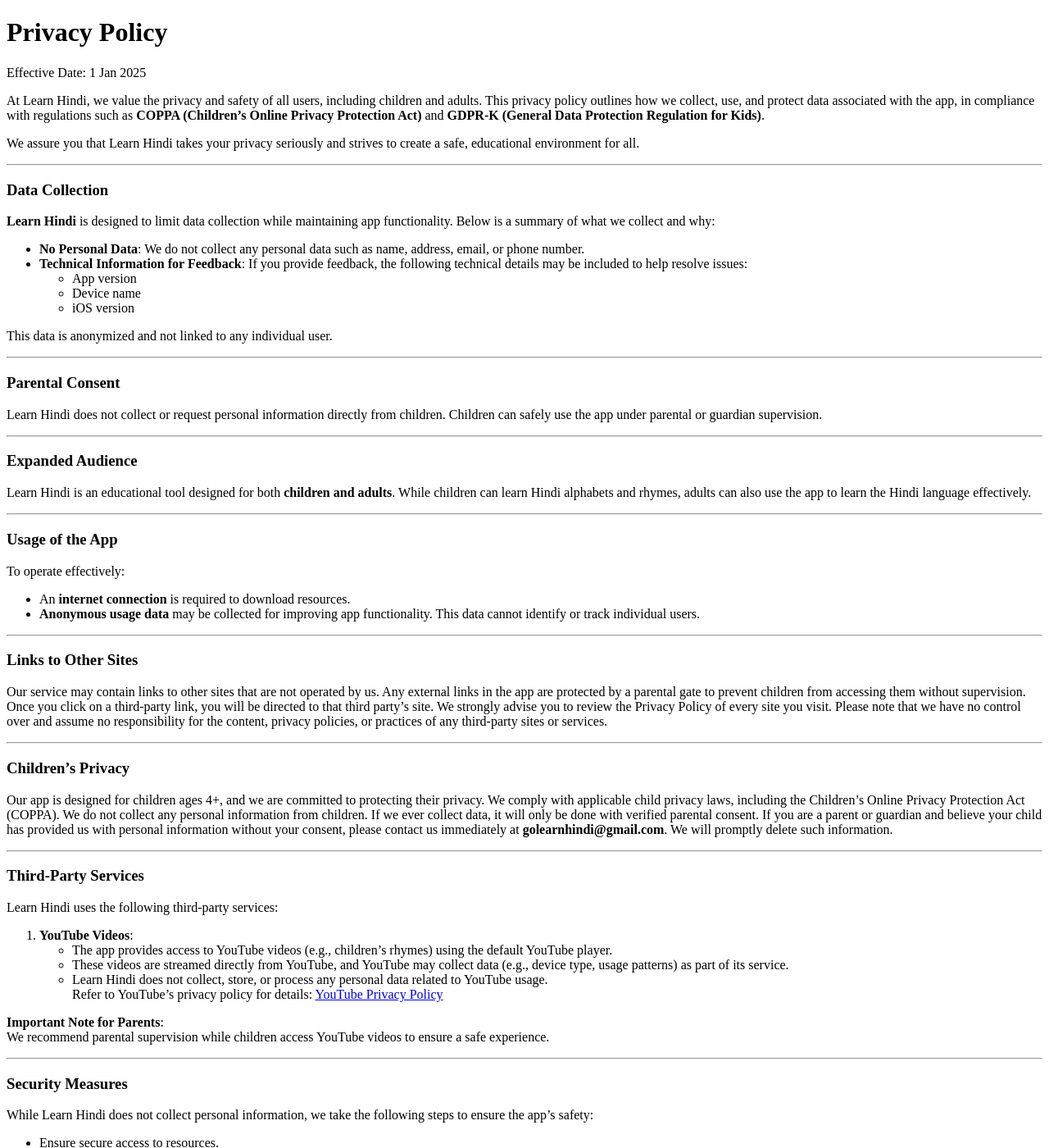
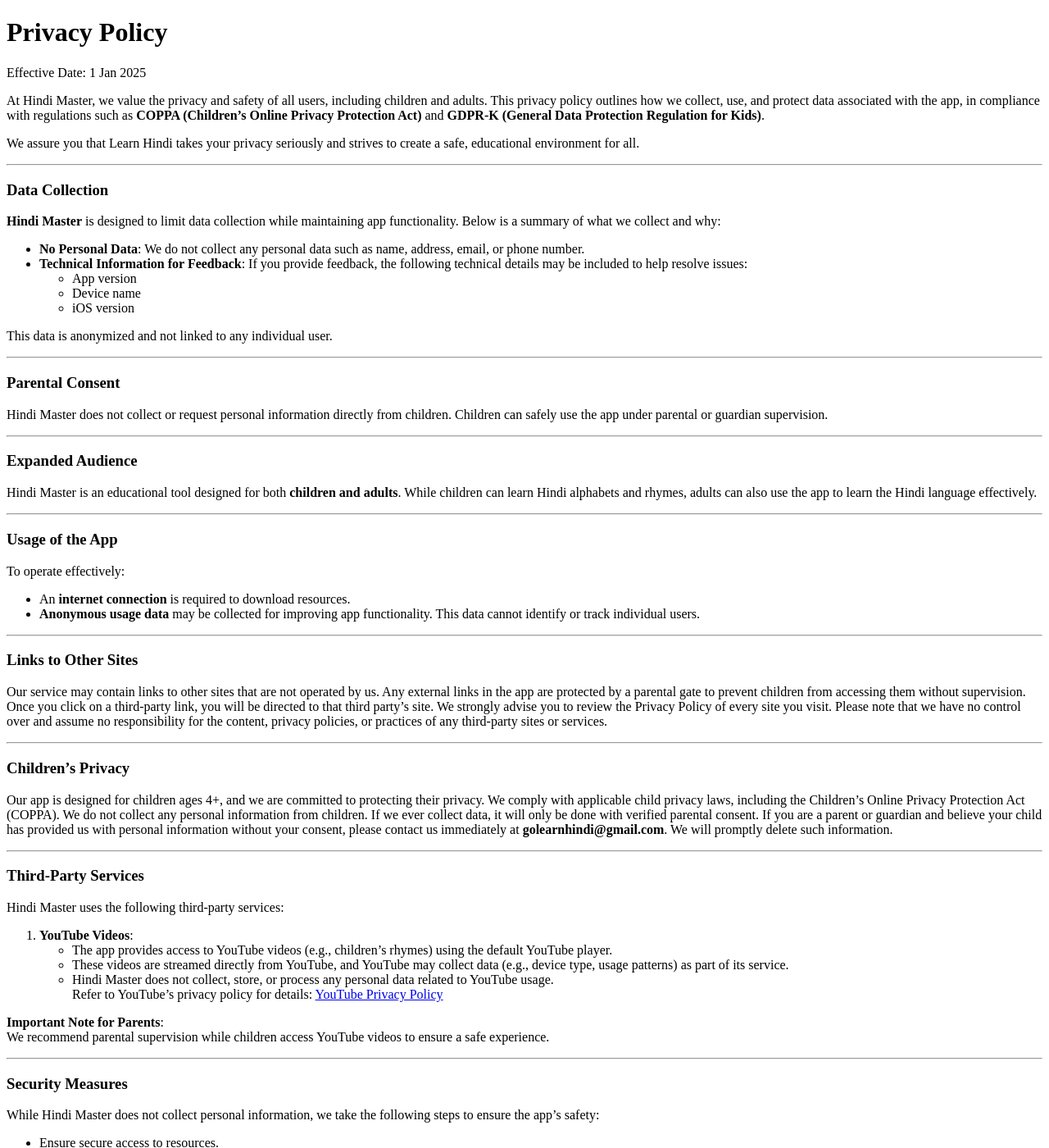
Before and after one commit to LearnHindi/learnhindi.github.io, a Jekyll site: the page built from privacy-policy.md, in a window 1280 px wide and 1400 px high. Shown: the whole window at 82% size. Built offline with Jekyll 4.4.1, drawn with Linux system fonts in a browser that asks for light colours; some of the changed text lies outside the part shown.

Commit message:
Update privacy-policy.md

```diff
--- a/privacy-policy.md
+++ b/privacy-policy.md
@@ -1,6 +1,6 @@
 ---
 layout: minimal
-title: "Privacy Policy - Learn Hindi"
+title: "Privacy Policy - Hindi Master"
 permalink: /privacy-policy/
 ---
 
@@ -18,7 +18,7 @@ permalink: /privacy-policy/
 
 Effective Date: 1 Jan 2025
 
-At Learn Hindi, we value the privacy and safety of all users, including children and adults. This privacy policy outlines how we collect, use, and protect data associated with the app, in compliance with regulations such as **COPPA (Children’s Online Privacy Protection Act)** and **GDPR-K (General Data Protection Regulation for Kids)**.
+At Hindi Master, we value the privacy and safety of all users, including children and adults. This privacy policy outlines how we collect, use, and protect data associated with the app, in compliance with regulations such as **COPPA (Children’s Online Privacy Protection Act)** and **GDPR-K (General Data Protection Regulation for Kids)**.
 
 We assure you that Learn Hindi takes your privacy seriously and strives to create a safe, educational environment for all.
 
@@ -26,7 +26,7 @@ We assure you that Learn Hindi takes your privacy seriously and strives to creat
 
 ### Data Collection
 
-**Learn Hindi** is designed to limit data collection while maintaining app functionality. Below is a summary of what we collect and why:
+**Hindi Master** is designed to limit data collection while maintaining app functionality. Below is a summary of what we collect and why:
 
 - **No Personal Data**: We do not collect any personal data such as name, address, email, or phone number.
 - **Technical Information for Feedback**: If you provide feedback, the following technical details may be included to help resolve issues:
@@ -40,13 +40,13 @@ This data is anonymized and not linked to any individual user.
 
 ### Parental Consent
 
-Learn Hindi does not collect or request personal information directly from children. Children can safely use the app under parental or guardian supervision.
+Hindi Master does not collect or request personal information directly from children. Children can safely use the app under parental or guardian supervision.
 
 ---
 
 ### Expanded Audience
 
-Learn Hindi is an educational tool designed for both **children and adults**. While children can learn Hindi alphabets and rhymes, adults can also use the app to learn the Hindi language effectively.
+Hindi Master is an educational tool designed for both **children and adults**. While children can learn Hindi alphabets and rhymes, adults can also use the app to learn the Hindi language effectively.
 
 ---
 
@@ -76,12 +76,12 @@ If you are a parent or guardian and believe your child has provided us with pers
 
 ### Third-Party Services
 
-Learn Hindi uses the following third-party services:
+Hindi Master uses the following third-party services:
 
 1. **YouTube Videos**:
    - The app provides access to YouTube videos (e.g., children’s rhymes) using the default YouTube player.
    - These videos are streamed directly from YouTube, and YouTube may collect data (e.g., device type, usage patterns) as part of its service.
-   - Learn Hindi does not collect, store, or process any personal data related to YouTube usage.
+   - Hindi Master does not collect, store, or process any personal data related to YouTube usage.
    Refer to YouTube’s privacy policy for details: [YouTube Privacy Policy](https://policies.google.com/privacy)
 
 **Important Note for Parents**:
@@ -91,7 +91,7 @@ We recommend parental supervision while children access YouTube videos to ensure
 
 ### Security Measures
 
-While Learn Hindi does not collect personal information, we take the following steps to ensure the app's safety:
+While Hindi Master does not collect personal information, we take the following steps to ensure the app's safety:
 - Ensure secure access to resources.
 - Monitor compliance with privacy regulations.
 - Regularly review and update our systems for potential vulnerabilities.
@@ -116,6 +116,6 @@ We reserve the right to update or modify this privacy policy at any time to comp
 
 ### Contact Us
 
-If you have questions or concerns about this privacy policy or your safety while using Learn Hindi, please contact us at:
+If you have questions or concerns about this privacy policy or your safety while using Hindi Master, please contact us at:
 
 **Email**: **golearnhindi@gmail.com**
```
